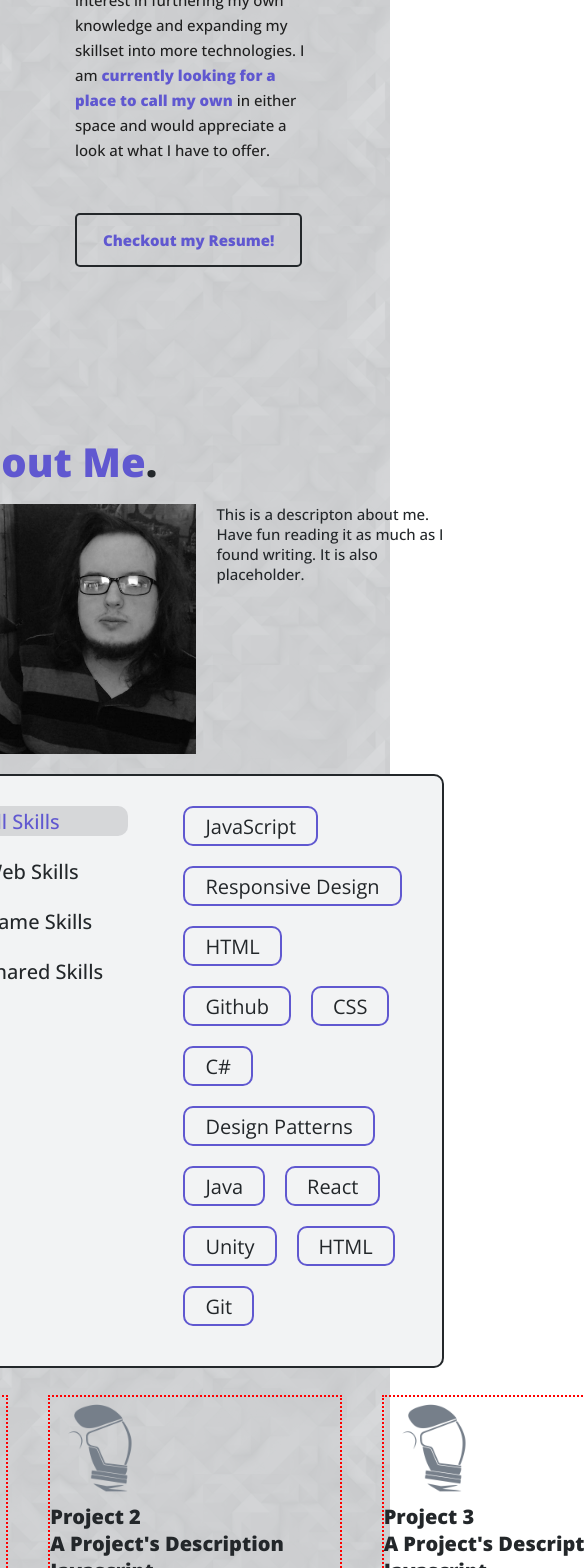
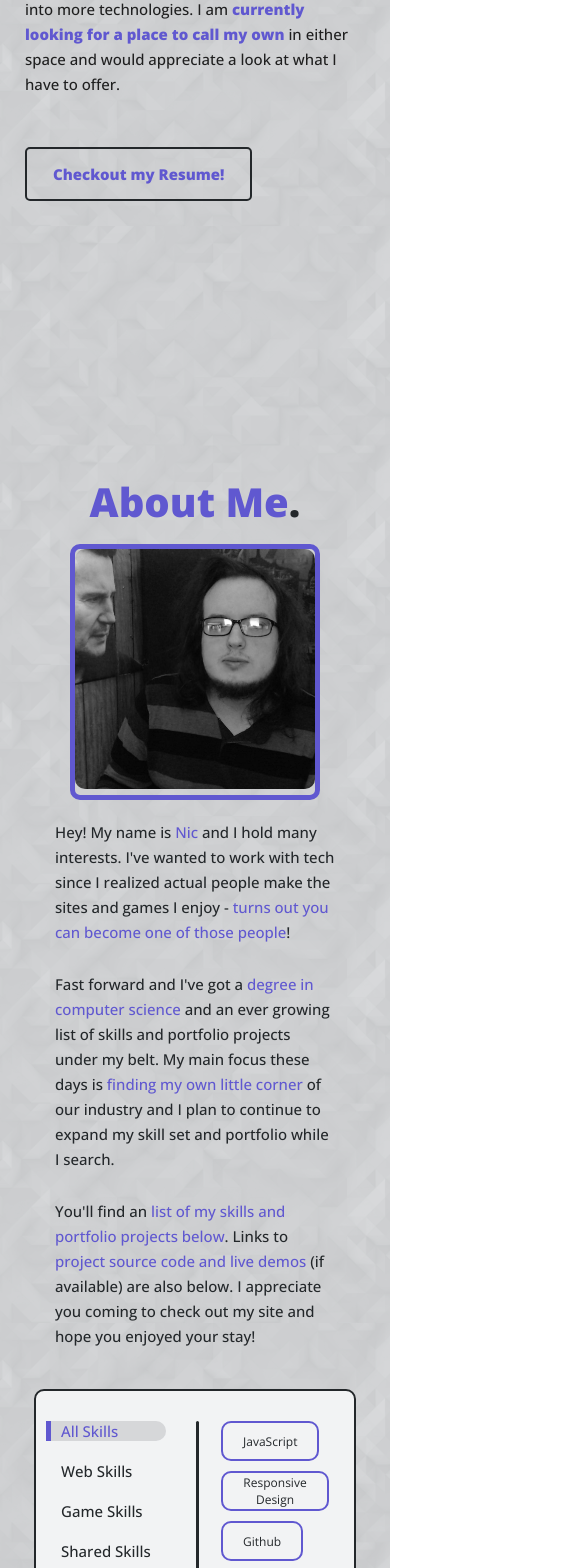
Before and after one commit to Aphemra/portfolio, a React (Create React App) app: page / in a window 390 px wide. Shown: the part 432-2000 px from the top of the page, 585 px wide, since content can reach past the window. Built offline with nearby package versions, Linux system fonts and the light colour scheme.

Commit message:
Made About page responsive * Text now properly resizes * Image also switches to being on top of text instead of floated left * WIll probably make a tabbed menu for mobile view for better readability

```diff
--- a/src/App.js
+++ b/src/App.js
@@ -101,12 +101,6 @@ function App() {
 		},
 		{
 			id: uuid(),
-			category: "web",
-			name: "HTML",
-			confidence: 0.75,
-		},
-		{
-			id: uuid(),
 			category: "shared",
 			name: "Github",
 			confidence: 0.75,
--- a/src/components/Skill.js
+++ b/src/components/Skill.js
@@ -1,5 +1,23 @@
 function Skill({ skill, hide }) {
-	return <li className={`skill ${hide ? "hide" : ""}`}>{skill}</li>;
+	function getConfidenceColor(confidence) {
+		if (confidence <= 0.2) return "#B40300";
+		if (confidence <= 0.4) return "#CC7E00";
+		if (confidence <= 0.6) return "#DBC900";
+		if (confidence <= 0.8) return "#85BE00";
+		return "#09AD00";
+	}
+
+	return (
+		<li tabIndex={0} className={`skill ${hide ? "hide" : ""}`}>
+			<div className="skill-name">{skill.name}</div>
+			<div className="confidence-title">Confidence:</div>
+			<div
+				className="confidence-meter"
+				style={{ width: skill.confidence * 80 + "%", backgroundColor: getConfidenceColor(skill.confidence) }}
+			></div>
+			<div className="confidence-meter background"></div>
+		</li>
+	);
 }
 
 export default Skill;
--- a/src/pages/About.js
+++ b/src/pages/About.js
@@ -15,16 +15,16 @@ function About({ allSkillsList }) {
 				indicatorBG.style.top = "1.5rem";
 				break;
 			case skillFilters.web:
-				indicatorEdge.style.top = "4.0rem";
-				indicatorBG.style.top = "4.0rem";
+				indicatorEdge.style.top = "3.5rem";
+				indicatorBG.style.top = "3.5rem";
 				break;
 			case skillFilters.game:
-				indicatorEdge.style.top = "6.5rem";
-				indicatorBG.style.top = "6.5rem";
+				indicatorEdge.style.top = "5.5rem";
+				indicatorBG.style.top = "5.5rem";
 				break;
 			case skillFilters.shared:
-				indicatorEdge.style.top = "9.0rem";
-				indicatorBG.style.top = "9.0rem";
+				indicatorEdge.style.top = "7.5rem";
+				indicatorBG.style.top = "7.5rem";
 				break;
 			default:
 				indicatorEdge.style.top = "1.5rem";
@@ -40,46 +40,70 @@ function About({ allSkillsList }) {
 				<span className="about-title highlight">About Me</span>.
 			</h1>
 			<div className="about-me">
-				<img className="about-photo" src={me} alt="My face!" />
 				<div className="about-description">
-					This is a descripton about me. Have fun reading it as much as I found writing. It is also placeholder.
+					<div className="about-photo-container">
+						<img className="about-photo" src={me} alt="My face!" />
+					</div>
+					<p>
+						Hey! My name is <span className="highlight">Nic</span> and I hold many interests. I've wanted to work with
+						tech since I realized actual people make the sites and games I enjoy -{" "}
+						<span className="highlight">turns out you can become one of those people</span>!
+					</p>
+					<br />
+					<p>
+						Fast forward and I've got a <span className="highlight">degree in computer science</span> and an ever
+						growing list of skills and portfolio projects under my belt. My main focus these days is{" "}
+						<span className="highlight">finding my own little corner</span> of our industry and I plan to continue to
+						expand my skill set and portfolio while I search.
+					</p>
+					<br />
+					<p>
+						You'll find an <span className="highlight">list of my skills and portfolio projects below</span>. Links to{" "}
+						<span className="highlight">project source code and live demos</span> (if available) are also below. I
+						appreciate you coming to check out my site and hope you enjoyed your stay!
+					</p>
 				</div>
 			</div>
 			<div className="about-skills">
 				<ul className="about-skills-titles">
 					<li
+						tabIndex={0}
 						className={skillFilter === skillFilters.all ? "selected" : ""}
 						onClick={() => setActiveFilter(skillFilters.all)}
 					>
 						All Skills
 					</li>
 					<li
+						tabIndex={0}
 						className={skillFilter === skillFilters.web ? "selected" : ""}
 						onClick={() => setActiveFilter(skillFilters.web)}
 					>
 						Web Skills
 					</li>
 					<li
+						tabIndex={0}
 						className={skillFilter === skillFilters.game ? "selected" : ""}
 						onClick={() => setActiveFilter(skillFilters.game)}
 					>
 						Game Skills
 					</li>
 					<li
+						tabIndex={0}
 						className={skillFilter === skillFilters.shared ? "selected" : ""}
 						onClick={() => setActiveFilter(skillFilters.shared)}
 					>
 						Shared Skills
 					</li>
 				</ul>
+				<div className="skills-divider"></div>
 				<div className="indicator-edge"></div>
 				<div className="indicator-bg"></div>
 				<div className="about-skills-filtered">
 					<ul className="skills">
 						{allSkillsList.map((skill) => {
 							if (skillFilter !== skillFilters.all && skillFilter !== skill.category)
-								return <Skill key={skill.id} skill={skill.name} hide={true} />;
-							return <Skill key={skill.id} skill={skill.name} hide={false} />;
+								return <Skill key={skill.id} skill={skill} hide={true} />;
+							return <Skill key={skill.id} skill={skill} hide={false} />;
 						})}
 					</ul>
 				</div>
--- a/src/styles/index.css
+++ b/src/styles/index.css
@@ -430,9 +430,9 @@ html {
 
 .section {
 	color: var(--text-primary);
-	margin-right: 150px;
-	margin-left: 150px;
-	max-width: 1000px;
+	margin-right: 200px;
+	margin-left: 200px;
+	max-width: 840px;
 }
 /*#endregion*/
 
@@ -504,6 +504,8 @@ html {
 #about {
 	display: flex;
 	flex-direction: column;
+	margin-bottom: 10rem;
+	padding-top: 2rem;
 }
 
 .about-title {
@@ -513,15 +515,32 @@ html {
 .about-me {
 	display: flex;
 	flex-direction: row;
+	align-items: flex-start;
 	margin-top: 0.75rem;
 }
 
+.about-photo-container {
+	position: relative;
+	min-width: 12.5rem;
+	float: left;
+	width: 40%;
+	margin-right: 1rem;
+	border: 5px solid var(--text-secondary);
+	border-radius: 0.5rem;
+	transition: all var(--transition-time);
+}
+
 .about-photo {
-	width: 12.5rem;
+	width: 100%;
+	height: 100%;
 	margin-right: 1rem;
-	margin-bottom: 1rem;
+	border-radius: 0.5rem;
 	filter: grayscale(100%);
 	transition: all var(--transition-time);
+}
+
+.photo-background {
+	position: absolute;
 }
 
 .about-photo:hover {
@@ -530,8 +549,21 @@ html {
 }
 
 .about-description {
+	margin-bottom: 1rem;
+	width: 100%;
+}
+
+.about-description p {
 	font-weight: 500;
 	font-size: 0.75rem;
+	line-height: 1.25rem;
+	color: var(--home-subtitle-color);
+}
+
+.about-description p span {
+	font-weight: 500;
+	font-size: 0.75rem;
+	line-height: 1.25rem;
 }
 
 .about-skills {
@@ -542,25 +574,27 @@ html {
 	border-radius: 0.5rem;
 	background-color: var(--navbar);
 	padding: 1rem;
+	margin: 1rem auto;
+	max-width: 800px;
 }
 
 .about-skills-titles {
 	display: flex;
 	flex-direction: column;
 	list-style: none;
-	margin-bottom: 1rem;
 }
 
 .about-skills-titles li {
 	display: flex;
 	align-items: center;
-	font-size: 1rem;
+	font-size: 0.75rem;
 	font-weight: 500;
 	margin-left: 0.75rem;
-	margin-top: 0.5rem;
-	margin-bottom: 0.5rem;
+	margin-right: 2rem;
+	margin-top: 0.25rem;
+	margin-bottom: 0.25rem;
 	height: 1.5rem;
-	width: 10rem;
+	width: 6rem;
 	cursor: pointer;
 	z-index: 2;
 	transition: all var(--transition-time);
@@ -575,7 +609,7 @@ html {
 .indicator-edge {
 	position: absolute;
 	top: 1.5rem;
-	height: 1.5rem;
+	height: 1rem;
 	width: 0.25rem;
 	z-index: 1;
 	background-color: var(--text-secondary);
@@ -587,11 +621,21 @@ html {
 	border-top-right-radius: 0.5rem;
 	border-bottom-right-radius: 0.5rem;
 	top: 1.5rem;
-	height: 1.5rem;
-	width: 8rem;
+	height: 1rem;
+	width: 6rem;
 	z-index: 0;
 	background-color: var(--box-shadow-color);
 	transition: all var(--transition-time);
+}
+
+.skills-divider {
+	position: absolute;
+	left: 8rem;
+	top: 5%;
+	height: 90%;
+	width: 3px;
+	border-radius: 10rem;
+	background-color: var(--text-primary);
 }
 
 .skills {
@@ -606,11 +650,10 @@ html {
 
 .skill {
 	display: flex;
+	position: relative;
 	white-space: nowrap;
 	align-items: center;
 
-	font-size: 1rem;
-	font-weight: 400;
 	margin-right: 1rem;
 	margin-bottom: 1rem;
 
@@ -619,29 +662,77 @@ html {
 	height: 2rem;
 	padding: 0.25rem 1rem;
 
+	cursor: pointer;
+
 	transition: all var(--transition-time) ease-in-out;
 }
 
-.skill.hide {
+.skill-name {
+	font-size: 0.75rem;
+	font-weight: 400;
+	min-width: 1.75rem;
+	text-align: center;
+}
+
+.skill.hide,
+.skill.hide .skill-name {
 	opacity: 0;
 	font-size: 0;
 	padding: 0;
 	margin: 0;
+	overflow: hidden;
+	width: 0;
 	border-color: rgba(inherit, inherit, inherit, 0);
 	border: 0px;
-
 	transition: all 0.5s;
 }
 
-/*TODO: Add "Confidence Meter" to each skill.
-        Add Skill.js component.
-        Add Ability to tab menu to display:
-            - All Skills
-            - Web Skills
-            - Game Skills
-            - General Skills
-        Color code the above categories regardless
-*/
+.skill:hover {
+	height: 3rem;
+	padding: 0 1rem;
+	padding-top: 0.25rem;
+	padding-bottom: 1rem;
+}
+
+.skill:hover .confidence-title,
+.skill:hover .confidence-meter,
+.skill:hover .confidence-meter.background,
+.skill:active .confidence-title,
+.skill:active .confidence-meter,
+.skill:active .confidence-meter.background {
+	opacity: 1;
+}
+
+.confidence-title {
+	opacity: 0;
+	position: absolute;
+	font-size: 0.5rem;
+	font-weight: 100;
+	bottom: 7px;
+	left: 10%;
+	transition: all 0.5s;
+}
+
+.confidence-meter {
+	opacity: 0;
+	position: absolute;
+	bottom: 5px;
+	left: 10%;
+	height: 3px;
+	border-radius: 2rem;
+	background-color: yellow;
+	width: 0;
+	z-index: 1;
+	transition: all 0.5s;
+}
+
+.confidence-meter.background {
+	opacity: 0;
+	background-color: white;
+	width: 80%;
+	z-index: 0;
+	transition: all 0.5s;
+}
 /*#endregion*/
 
 /*#region Portfolio Page Styles */
@@ -651,8 +742,8 @@ html {
 
 .portfolio-projects {
 	display: grid;
-	width: 1000px;
-	grid-template-columns: 1fr 1fr 1fr; /* Change this later */
+	/* width: 1000px;
+	grid-template-columns: 1fr 1fr 1fr; Change this later */
 }
 
 .project-container {
@@ -745,13 +836,73 @@ html {
 	.home-subtitle {
 		font-size: 1.5rem;
 	}
-}
-
-@media (min-width: 1200px) {
-	#about {
-		min-width: 1100px;
+	.about-me {
+		flex-direction: column;
+		align-items: center;
+	}
+	.about-photo-container {
+		float: none;
+		margin: 0 auto;
+		margin-bottom: 1rem;
 	}
 }
+/*#endregion*/
 
+/*#region Small Mobile Screens */
+@media (max-width: 500px) {
+	html {
+		scroll-padding-top: 1rem;
+	}
+	.navbar {
+		display: none;
+	}
+	.side-navbar-button {
+		display: block;
+	}
+	.page-body {
+		margin: 0;
+	}
+	.section {
+		margin-right: 25px;
+		margin-left: 25px;
+	}
+	.home-header {
+		font-size: 2.5rem;
+	}
+	.home-subtitle {
+		font-size: 1.5rem;
+	}
+	.about-me {
+		flex-direction: column;
+		align-items: center;
+	}
+	.about-title {
+		text-align: center;
+	}
+	.about-photo-container {
+		float: none;
+		margin: 0 auto;
+		margin-bottom: 1rem;
+	}
+	.about-description {
+		max-width: 280px;
+	}
+	.about-skills {
+		padding: 1rem 0.5rem;
+		width: 16.1rem;
+	}
+	.skill {
+		white-space: unset;
+		margin-bottom: 0.5rem;
+		margin-right: 0.75rem;
+	}
+	.skill.hide,
+	.skill.hide .confidence-title {
+		height: 0;
+	}
+	.skill-name {
+		font-size: 0.6rem;
+	}
+}
 /*#endregion*/
 /*#endregion*/
```
